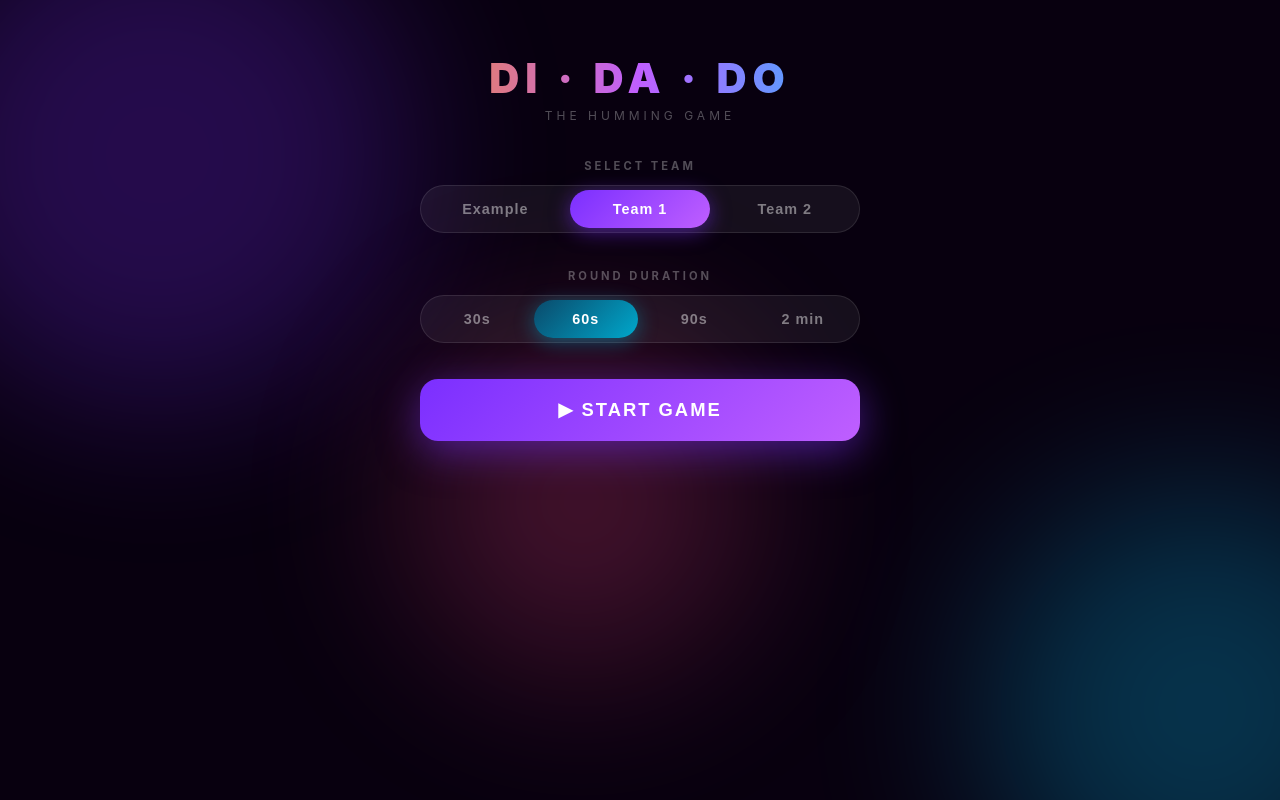
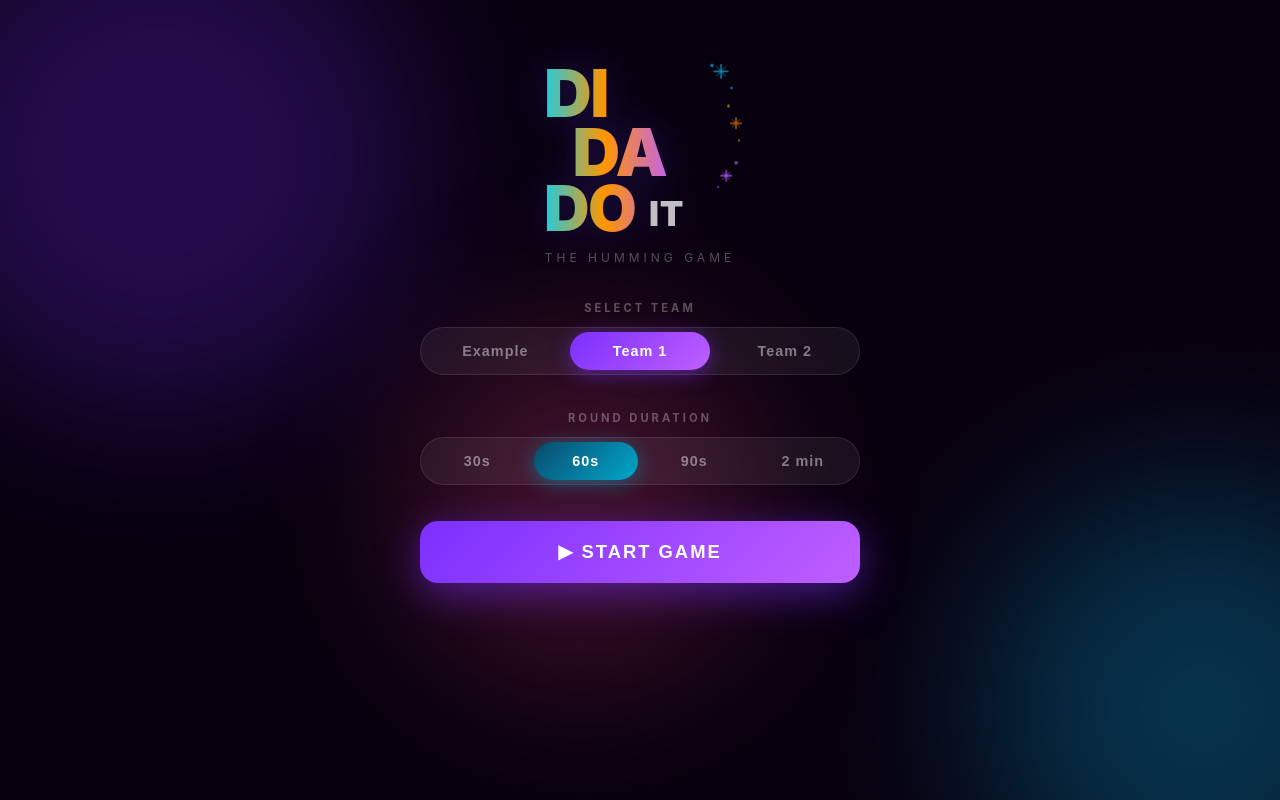
Before and after one commit to jessievork1/DI-DA-DO-IT, a plain HTML site: page index.html in a window 1280 px wide. Drawn offline with Linux system fonts and the light colour scheme.

Commit message:
Add animated shimmer logo

```diff
--- a/index.html
+++ b/index.html
@@ -76,6 +76,16 @@
 
     .screen { width: 100%; display: flex; flex-direction: column; align-items: center; }
     .screen.hidden { display: none; }
+
+    /* ── Logo sparkle twinkle ── */
+    .logo-spark   { animation: twinkleSpark 2s   ease-in-out infinite alternate; }
+    .logo-spark-2 { animation: twinkleSpark 1.6s ease-in-out infinite alternate; animation-delay: -0.6s; }
+    .logo-spark-3 { animation: twinkleSpark 2.3s ease-in-out infinite alternate; animation-delay: -1.2s; }
+
+    @keyframes twinkleSpark {
+      from { opacity: 0.3; }
+      to   { opacity: 1;   }
+    }
 
     /* ── Logo ── */
     .logo {
@@ -218,14 +228,11 @@
     .game-topbar {
       display: flex;
       align-items: center;
-      justify-content: center;
+      justify-content: space-between;
       width: 100%;
-      position: relative;
       margin-bottom: 16px;
     }
     .btn-home {
-      position: absolute;
-      left: 0;
       background: rgba(255,255,255,0.07);
       border: 1px solid rgba(255,255,255,0.12);
       color: rgba(255,255,255,0.5);
@@ -631,8 +638,74 @@
 
     <!-- ── HOME SCREEN ── -->
     <div class="screen" id="home-screen">
-      <div class="logo" style="margin-top:32px">Di · Da · Do</div>
-      <div class="logo-sub">The humming game</div>
+      <svg viewBox="0 0 280 250" xmlns="http://www.w3.org/2000/svg"
+           style="width:210px;height:auto;margin-top:28px;overflow:visible;filter:drop-shadow(0 0 18px rgba(100,60,255,0.25))">
+        <defs>
+          <!-- Sweeping shimmer gradient — same vibe as the original text logo -->
+          <linearGradient id="shimmer-grad" gradientUnits="userSpaceOnUse"
+                          x1="0" y1="0" x2="280" y2="0" spreadMethod="repeat">
+            <stop offset="0%"   stop-color="#00d4ff"/>
+            <stop offset="33%"  stop-color="#ff9500"/>
+            <stop offset="66%"  stop-color="#bf5fff"/>
+            <stop offset="100%" stop-color="#00d4ff"/>
+            <animateTransform attributeName="gradientTransform" type="translate"
+                              from="0 0" to="-280 0" dur="4s"
+                              repeatCount="indefinite" calcMode="linear"/>
+          </linearGradient>
+        </defs>
+
+        <!-- DI -->
+        <text x="12" y="86"
+              font-family="-apple-system,'Segoe UI',system-ui,sans-serif"
+              font-size="88" font-weight="900" letter-spacing="-2"
+              fill="url(#shimmer-grad)">DI</text>
+
+        <!-- DA -->
+        <text x="50" y="165"
+              font-family="-apple-system,'Segoe UI',system-ui,sans-serif"
+              font-size="88" font-weight="900" letter-spacing="-2"
+              fill="url(#shimmer-grad)">DA</text>
+
+        <!-- DO -->
+        <text x="12" y="238"
+              font-family="-apple-system,'Segoe UI',system-ui,sans-serif"
+              font-size="84" font-weight="900" letter-spacing="-2"
+              fill="url(#shimmer-grad)">DO</text>
+
+        <!-- IT - white -->
+        <text x="152" y="232"
+              font-family="-apple-system,'Segoe UI',system-ui,sans-serif"
+              font-size="46" font-weight="900" letter-spacing="1"
+              fill="rgba(255,255,255,0.75)">IT</text>
+
+        <!-- Sparkles -->
+        <g class="logo-spark">
+          <line x1="248" y1="17" x2="248" y2="35" stroke="#00d4ff" stroke-width="2.2" stroke-linecap="round"/>
+          <line x1="239" y1="26" x2="257" y2="26" stroke="#00d4ff" stroke-width="2.2" stroke-linecap="round"/>
+          <line x1="242" y1="20" x2="254" y2="32" stroke="#00d4ff" stroke-width="1.2" stroke-linecap="round"/>
+          <line x1="254" y1="20" x2="242" y2="32" stroke="#00d4ff" stroke-width="1.2" stroke-linecap="round"/>
+          <circle cx="236" cy="18" r="2.2" fill="#00d4ff"/>
+          <circle cx="262" cy="48" r="1.6" fill="#00d4ff"/>
+        </g>
+        <g class="logo-spark logo-spark-2">
+          <line x1="268" y1="88" x2="268" y2="102" stroke="#ff9500" stroke-width="2" stroke-linecap="round"/>
+          <line x1="261" y1="95" x2="275" y2="95" stroke="#ff9500" stroke-width="2" stroke-linecap="round"/>
+          <line x1="263" y1="90" x2="273" y2="100" stroke="#ff9500" stroke-width="1.1" stroke-linecap="round"/>
+          <line x1="273" y1="90" x2="263" y2="100" stroke="#ff9500" stroke-width="1.1" stroke-linecap="round"/>
+          <circle cx="258" cy="72" r="2" fill="#ff9500"/>
+          <circle cx="272" cy="118" r="1.5" fill="#ff9500"/>
+        </g>
+        <g class="logo-spark logo-spark-3">
+          <line x1="255" y1="158" x2="255" y2="172" stroke="#bf5fff" stroke-width="1.8" stroke-linecap="round"/>
+          <line x1="248" y1="165" x2="262" y2="165" stroke="#bf5fff" stroke-width="1.8" stroke-linecap="round"/>
+          <line x1="250" y1="160" x2="260" y2="170" stroke="#bf5fff" stroke-width="1" stroke-linecap="round"/>
+          <line x1="260" y1="160" x2="250" y2="170" stroke="#bf5fff" stroke-width="1" stroke-linecap="round"/>
+          <circle cx="268" cy="148" r="1.8" fill="#bf5fff"/>
+          <circle cx="244" cy="180" r="1.4" fill="#bf5fff"/>
+        </g>
+
+      </svg>
+      <div class="logo-sub" style="margin-top:10px">The humming game</div>
 
       <div class="home-section">
         <div class="home-label">Select team</div>
@@ -661,6 +734,7 @@
 
       <div class="game-topbar" style="margin-top:16px">
         <button class="btn-home" onclick="goHome()">← Home</button>
+        <img src="logo.svg" alt="Di Da Do It" style="height:36px;width:auto;opacity:0.85"/>
         <div class="team-badge" id="team-badge">Team 1</div>
       </div>
 
```
Also changed, not shown: logo.svg (added).
